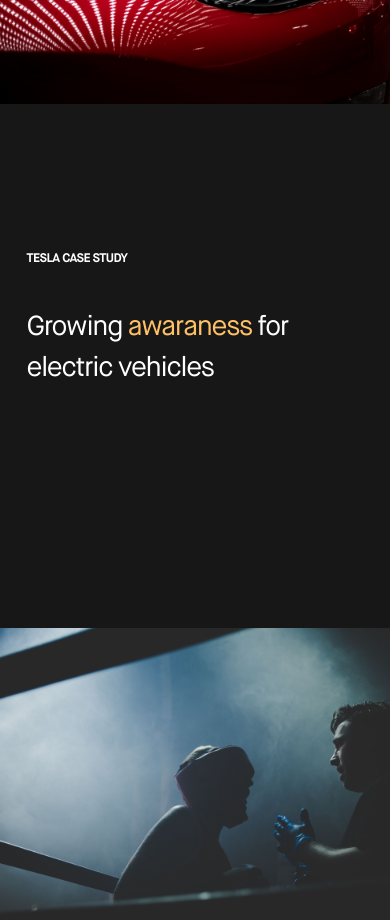
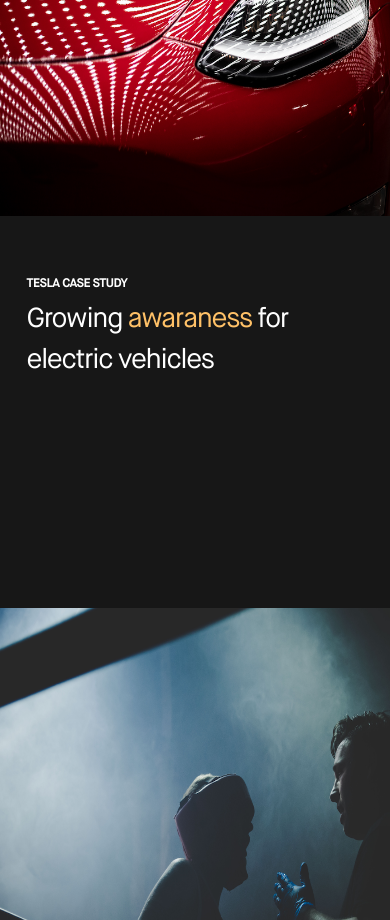
Before and after one commit to bspolidorio/bootstrap-sass-lorem-ipsum, a website: page index.html in a window 390 px wide. Shown: the part 1080-2000 px from the top of the page. Drawn offline with Linux system fonts and the light colour scheme.

Commit message:
Add case responsive

```diff
--- a/assets/scss/sections/_case.scss
+++ b/assets/scss/sections/_case.scss
@@ -2,9 +2,9 @@
   padding-left: 6.8vw;
   padding-top: 44vh;
   color: $white;
-  @media (max-width: 575.98px) {
-    padding-top: 15vh;
-    padding-bottom: 20vh;
+  @media (max-width: 991.98px) {
+    padding-top: 7vh;
+    padding-bottom: 10vh;
   }
   h2 {
     font-weight: bold;
@@ -20,6 +20,9 @@
     span {
       color: $orange;
     }
+    @media (max-width: 991.98px) {
+      margin-top: 1vh;
+    }
   }
 }
 
--- a/index.html
+++ b/index.html
@@ -86,7 +86,7 @@
     <!-- Case study -->
 
     <div class="container-fluid  bg-almost-black">
-      <!-- Tesla case study -->
+      <!-- Case study 1 -->
 
       <div class="row min-vh-100">
         <div class="col-lg-6 order-2 order-lg-1 case-left">
@@ -94,13 +94,13 @@
           <p class="">Growing <span>awaraness</span> for electric vehicles</p>
         </div>
         <div class="col-lg-6 order-1 order-lg-2 d-flex case-right">
-          <div class="d-flex align-items-center">
+          <div class="d-flex align-items-lg-center">
             <img src="./assets/img/bg-case-tesla.png" alt="" />
           </div>
         </div>
       </div>
 
-      <!-- UFC case study -->
+      <!-- Case study 2 -->
 
       <div class="row min-vh-100">
         <div class="col-lg-6 order-2 order-lg-1  case-left">
@@ -108,7 +108,7 @@
           <p class="">Passing <span>legislation</span> for a growing sport</p>
         </div>
         <div class="col-lg-6 order-1 order-lg-2 d-flex case-right">
-          <div class="d-flex align-items-center">
+          <div class="d-flex align-items-lg-center">
             <img src="./assets/img/bg-case-ufc.png" alt="" />
           </div>
         </div>
```
Also changed, not shown: assets/css/app.css.
